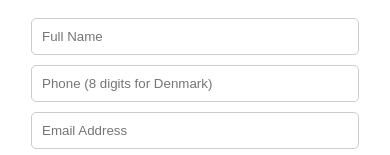
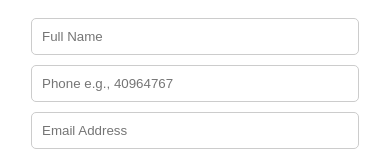
Before and after one commit to yukarasan/vita, a React (Vite) app: page / in a window 390 px wide. Shown: the part 1951-2106 px from the top of the page. Built offline with nearby package versions, Linux system fonts and the light colour scheme; no server answers.

Commit message:
Validation and package structuring: Now the phone number and e-mail needs to follow a specific format. Did some package structuring as well

```diff
--- a/src/App.tsx
+++ b/src/App.tsx
@@ -30,3 +30,8 @@ function App() {
 }
 
 export default App;
+
+
+// TODO: If cart is empty then remove billing.
+// TODO: Maybe make company an option.
+// TODO: Visual feedback on total for savings!
--- a/src/components/delivery_address/DeliveryAddress.tsx
+++ b/src/components/delivery_address/DeliveryAddress.tsx
@@ -1,6 +1,6 @@
 import React, { useState } from 'react';
 import './DeliveryAddress.css';
-import { UserInformation } from './UserInformation';
+import { UserInformation } from '../user_information/UserInformation';
 
 export const DeliveryAddress = () => {
   const [useSameAddress, setUseSameAddress] = useState(false);
--- /dev/null
+++ b/src/components/user_information/UserInformation.css
@@ -0,0 +1,5 @@
+.email-error {
+    color: #ff0000;
+    font-size: 14px;
+    margin-top: 5px;
+  }
--- a/src/components/delivery_address/UserInformation.tsx
+++ b/src/components/user_information/UserInformation.tsx
@@ -1,4 +1,5 @@
 import React, { useState } from 'react';
+import "./UserInformation.css"
 
 export const UserInformation = () => {
   const [userInfo, setUserInfo] = useState({
@@ -8,9 +9,29 @@ export const UserInformation = () => {
     companyName: '',
     vatNumber: '',
   });
+  const [emailValid, setEmailValid] = useState(true);
+
+  const validateEmail = (email: string) => {
+    if (email === "") {
+      return true;
+    }
+    const re = /^[^\s@]+@[^\s@]+\.[^\s@]+$/;
+    return re.test(email);
+  };
 
   const handleInputChange = (e: React.ChangeEvent<HTMLInputElement>) => {
     const { name, value } = e.target;
+
+    if (name === 'email') {
+      setEmailValid(validateEmail(value));
+    }
+
+    if (name === 'phone') {
+      if (!/^\d*$/.test(value) || value.length > 8) {
+        return;
+      }
+    }
+
     setUserInfo(prev => ({ ...prev, [name]: value }));
   };
 
@@ -24,11 +45,13 @@ export const UserInformation = () => {
         placeholder="Full Name"
       />
       <input
-        type="text"
+        type="tel"
         name="phone"
         value={userInfo.phone}
         onChange={handleInputChange}
-        placeholder="Phone (8 digits for Denmark)"
+        placeholder="Phone e.g., 40964767"
+        pattern="[0-9]*"
+        inputMode="numeric"
       />
       <input
         type="email"
@@ -37,6 +60,7 @@ export const UserInformation = () => {
         onChange={handleInputChange}
         placeholder="Email Address"
       />
+      {!emailValid && <p className="email-error">Please enter a valid email address.</p>}
       <input
         type="text"
         name="companyName"
```
